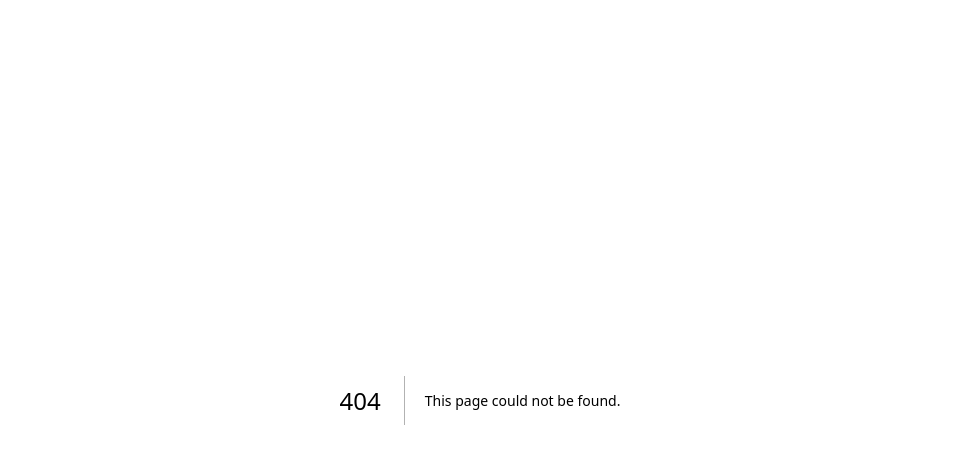
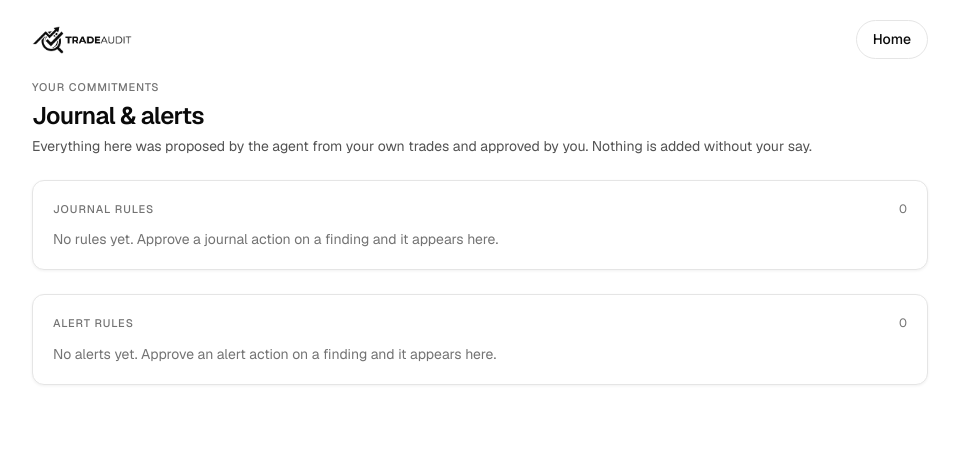
Before and after one commit to MuhammedEasa/tradeaduit, a Next.js app: page /journal in a window 1280 px wide. Before the commit this address had no page. Shown: the top 464 px of the page, without its empty margins (160-1119 px from the left). Built offline with nearby package versions, Linux system fonts and the light colour scheme.

Commit message:
journal page: approved rules and alerts have a home

```diff
--- /dev/null
+++ b/app/journal/page.tsx
@@ -0,0 +1,53 @@
+import Link from "next/link";
+import { listActions } from "@/lib/store";
+
+export const dynamic = "force-dynamic";
+
+// The trader's journal: every rule they approved from an audit, and every alert they set.
+export default async function JournalPage() {
+  const all = (await listActions()).filter((a) => a.decision === "approved").sort((a, b) => b.ts.localeCompare(a.ts));
+  const journal = all.filter((a) => a.type === "journal");
+  const alerts = all.filter((a) => a.type === "alert");
+
+  return (
+    <main className="min-h-screen px-6 pb-20">
+      <header className="mx-auto flex max-w-4xl items-center justify-between py-5">
+        <Link href="/" className="flex items-center"><img src="/logo.png" alt="TradeAudit" className="h-7 w-auto" /></Link>
+        <Link className="btn btn-ghost" href="/">Home</Link>
+      </header>
+      <div className="mx-auto max-w-4xl space-y-6">
+        <div>
+          <p className="label">Your commitments</p>
+          <h1 className="mt-1 text-2xl font-semibold tracking-tight">Journal &amp; alerts</h1>
+          <p className="mt-1 text-sm text-ink-2">Everything here was proposed by the agent from your own trades and approved by you. Nothing is added without your say.</p>
+        </div>
+        <Section title="Journal rules" hint="No rules yet. Approve a journal action on a finding and it appears here." items={journal} />
+        <Section title="Alert rules" hint="No alerts yet. Approve an alert action on a finding and it appears here." items={alerts} />
+      </div>
+    </main>
+  );
+}
+
+type Item = Awaited<ReturnType<typeof listActions>>[number];
+
+function Section({ title, hint, items }: { title: string; hint: string; items: Item[] }) {
+  return (
+    <section className="card p-5 fade-up">
+      <div className="flex items-baseline justify-between"><p className="label">{title}</p><p className="text-xs text-ink-3">{items.length}</p></div>
+      {items.length === 0 ? (
+        <p className="mt-3 text-sm text-ink-3">{hint}</p>
+      ) : (
+        <ul className="mt-3 divide-y divide-border">
+          {items.map((a) => (
+            <li key={a.id} className="flex flex-wrap items-center gap-3 py-3 text-sm">
+              <span className="text-good">✓</span>
+              <span className="font-medium">{a.label.replace(/^(Journal|Alert):\s*/, "")}</span>
+              <span className="ml-auto num text-xs text-ink-3">{new Date(a.ts).toLocaleString()}</span>
+              <Link className="text-xs text-accent hover:underline" href={`/dashboard/${a.auditId}#${a.findingId}`}>from audit {a.auditId}</Link>
+            </li>
+          ))}
+        </ul>
+      )}
+    </section>
+  );
+}
--- a/components/Dashboard.tsx
+++ b/components/Dashboard.tsx
@@ -95,6 +95,7 @@ export function Dashboard({ id, print = false }: { id: string; print?: boolean }
         </div>
         <div className="no-print flex items-center gap-2">
           <span className="text-xs text-ink-3">{data.mode === "trigger" ? "Trigger.dev job" : "inline job"}{data.runId ? ` · ${data.runId.slice(0, 12)}` : ""}</span>
+          {!print && <Link className="btn btn-ghost" href="/journal">Journal</Link>}
           {r && !print && <Link className="btn btn-ghost" href={`/report/${id}`}>Report</Link>}
           {r && print && <button className="btn" onClick={() => window.print()}>Export PDF</button>}
           {!print && <Link className="btn" href="/">New audit</Link>}
@@ -208,7 +209,7 @@ export function Dashboard({ id, print = false }: { id: string; print?: boolean }
                   {r.findings.map((f, i) => {
                     const d = decisionFor(f);
                     return (
-                      <li key={f.id} className={`py-3 fade-up d${Math.min(8, i + 1)} transition-colors ${selected === f.id ? "bg-muted -mx-3 px-3 rounded-lg" : ""}`}>
+                      <li key={f.id} id={f.id} className={`py-3 fade-up d${Math.min(8, i + 1)} transition-colors ${selected === f.id ? "bg-muted -mx-3 px-3 rounded-lg" : ""}`}>
                         <button className="flex w-full items-start gap-3 text-left" onClick={() => { setSelected(f.id); setFilter({ onlyHighlighted: true }); }}>
                           <span className="num mt-0.5 text-xs text-ink-3">{String(i + 1).padStart(2, "0")}</span>
                           <span className="flex-1">
@@ -224,7 +225,7 @@ export function Dashboard({ id, print = false }: { id: string; print?: boolean }
                           <div className="no-print mt-2 flex flex-wrap items-center gap-2 pl-8">
                             <span className="text-sm text-ink-2">{f.suggestedAction.label}</span>
                             {d ? (
-                              <span className={`text-xs ${d.decision === "approved" ? "text-good" : "text-ink-3"}`}>{d.decision === "approved" ? `✓ ${d.type === "journal" ? "added to journal" : "alert set"}` : "dismissed"}</span>
+                              <span className={`text-xs ${d.decision === "approved" ? "text-good" : "text-ink-3"}`}>{d.decision === "approved" ? <>✓ {d.type === "journal" ? "added to journal" : "alert set"} · <Link className="underline" href="/journal">view</Link></> : "dismissed"}</span>
                             ) : (
                               <>
                                 <button className="btn !py-1 !px-3 !text-xs" onClick={() => decide(f, "approved")}>Approve</button>
```
